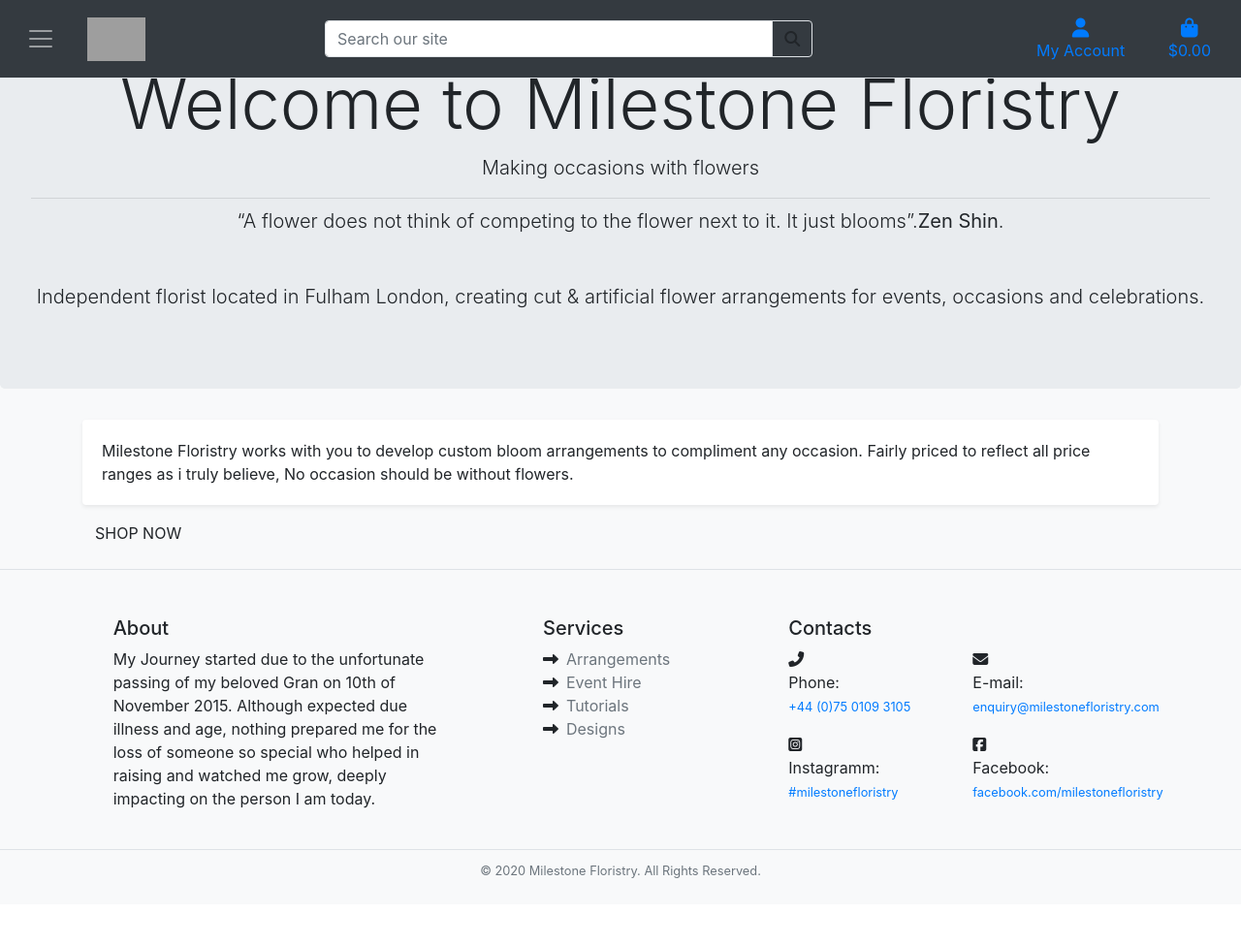
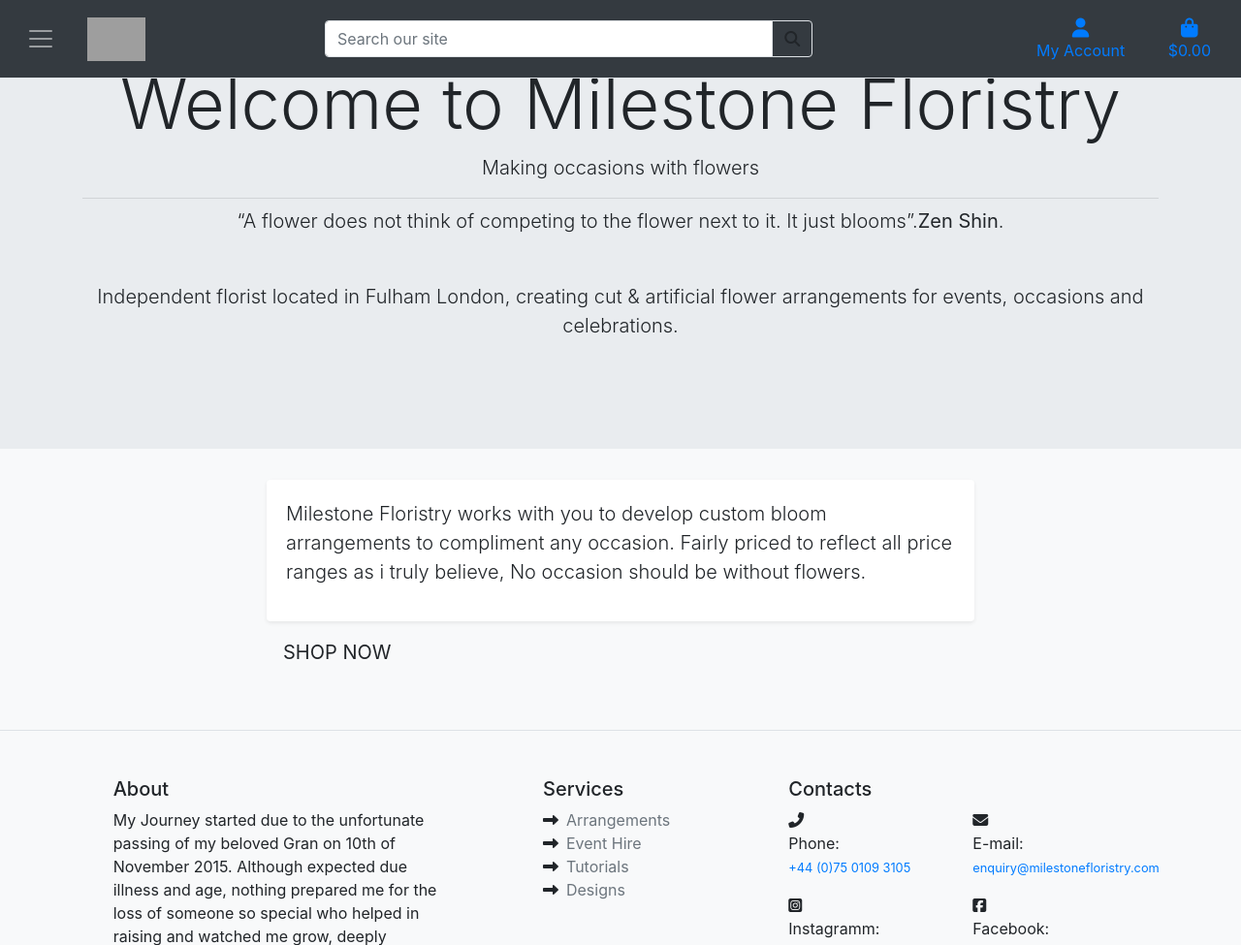
Before and after one commit to juliancameron79/milestone-floristry, a Django app: page / in a window 1280 px wide. Shown: the top 975 px of the page at 97% size. Before the commit the page ends 906 px from the top, so only its background shows below. Run offline with Django 3.2, Linux system fonts and the light colour scheme; some libraries are stand-ins or nearby versions; grey boxes are pictures that could not be loaded.

Commit message:
Completed home index page content and css

```diff
--- a/home/templates/home/index.html
+++ b/home/templates/home/index.html
@@ -12,32 +12,36 @@
 
 {% block content %}
 <main role="main">
-  <div class="jumbotron text-center">
+
+  <div class="jumbotron jumbotron text-center jumbotron-bg rounded-0 px-0">
+    <div class="transbox"></div>
+    <!-- <div class="transbox px-2"></div> -->
+    <div class="container">
       <h1 class="display-3">Welcome to <span class="brand-text">Milestone Floristry</span></h1>
-    <p class="lead">Making occasions with flowers</p>
+      <p class="lead index-text">Making occasions with flowers</p>
       <hr class="my-2">
-    <p class="lead">
+      <p class="lead index-text">
         “A flower does not think of competing to the flower next to it. It just blooms”.<strong>Zen Shin</strong>.
       </p>
-    <p class="lead mt-5">
+      <p class="lead index-text my-5">
         Independent florist located in Fulham London, creating cut & artificial flower arrangements for events,
         occasions and celebrations.
       </p>
     </div>
-  <div class="container">
-    <div class="row">
-      <div class="col-12">
-        <div class="card border-0 shadow-sm">
+  </div>
+  <div class="container mb-5">
+    <div class="row d-flex justify-content-center">
+      <div class="col-md-8">
+        <div class="card border-0 shadow-sm offset">
           <div class="card-body">
-            <span class="brand--text"> Milestone Floristry </span> works with you to develop custom bloom
+            <p class="lead index-page-text"><span class="brand--text"> Milestone Floristry </span> works with you to develop custom bloom
               arrangements to compliment any occasion. Fairly priced to reflect all price ranges as i truly believe,
-            No occasion should be without flowers.
+              No occasion should be without flowers.</p>
           </div>
         </div>
-        <a href="" class="shop-now-button btn btl-lg rounded-0 text-uppercase py-3">shop now</a>
+        <a href="#" class="shop-now-button btn btn-lg rounded text-uppercase py-3">shop now</a>
       </div>
     </div>
   </div>
-
 </main>
 {% endblock %}
```
Lines whose indentation alone changed are shown as unchanged.
